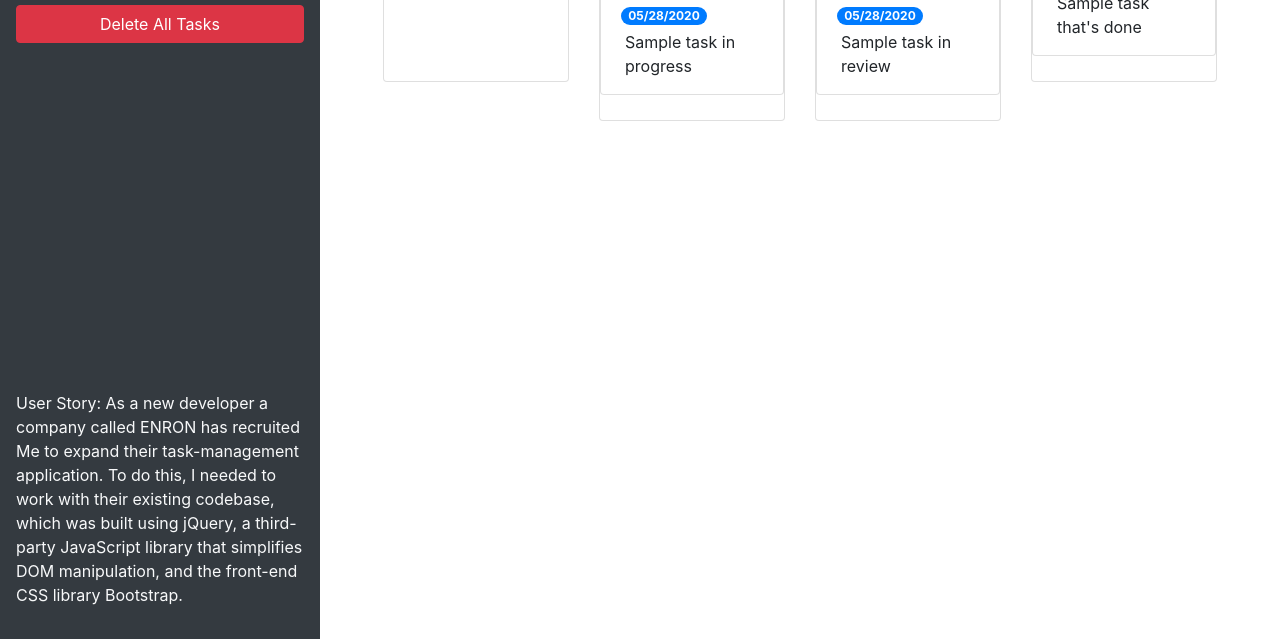
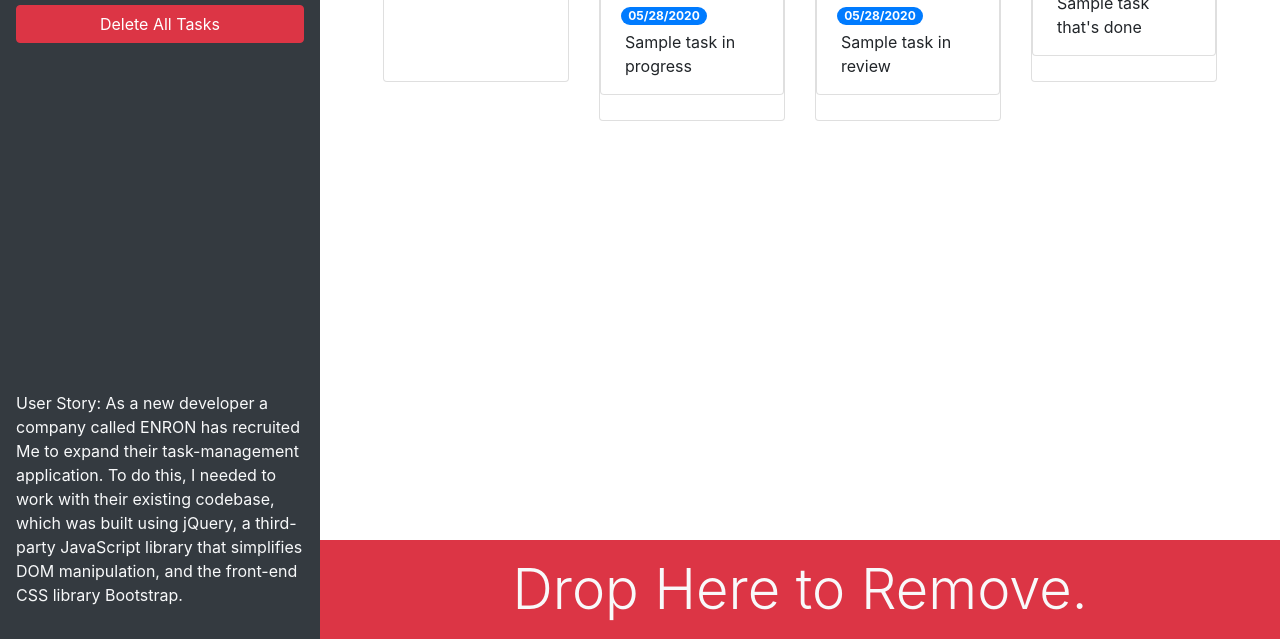
Before and after one commit to AndreBlankholm/Task-Master-Pro, a plain HTML site: page index.html in a window 1280 px wide. Shown: the part 161-800 px from the top of the page. Drawn offline with nearby package versions, Linux system fonts and the light colour scheme.

Commit message:
added  drop to remove div

```diff
--- a/index.html
+++ b/index.html
@@ -6,6 +6,7 @@
   <meta name="viewport" content="width=device-width, initial-scale=1.0, shrink-to-fit=no">
   <meta http-equiv="X-UA-Compatible" content="ie=edge">
   <link rel="stylesheet" href="https://cdnjs.cloudflare.com/ajax/libs/twitter-bootstrap/4.3.1/css/bootstrap.min.css">
+  <link rel="stylesheet" href="https://cdnjs.cloudflare.com/ajax/libs/jqueryui/1.12.1/themes/base/jquery-ui.min.css">
   <link rel="stylesheet" href="./assets/css/style.css" />
   <title>Taskmaster Pro</title>
 </head>
@@ -21,7 +22,7 @@
       <p class="mt-auto d-none d-lg-block">User Story: As a new developer a company called ENRON has recruited Me to expand their task-management application. To do this, I needed to work with their existing codebase, which was built using jQuery, a third-party JavaScript library that simplifies DOM manipulation, and the front-end CSS library Bootstrap.
       </p>
     </header>
-    <main class="col-12 col-lg-9">
+    <main class="col-12 col-lg-9 d-flex flex-column">
       <div class="m-5 row justify-content-around">
         <!-- todo start -->
    <div class="col-12 col-md-6 col-xl-3 mb-3">
@@ -71,8 +72,13 @@
    </div>
    <!-- done end -->
      </div>
+     <div class="mt-auto" id="trash">
+      <div class="w-100 bg-danger p-3 text-center text-light display-4">
+        Drop Here to Remove.
+      </div>
    </div>
 
+  </div>
     </main>
 
   <!-- Modal ---------------------------------------------------------------------------------------------------------------------->
@@ -107,6 +113,7 @@
   </div>
 
   <script src="https://cdnjs.cloudflare.com/ajax/libs/jquery/3.4.1/jquery.min.js"></script>
+   <script src="https://cdnjs.cloudflare.com/ajax/libs/jqueryui/1.12.1/jquery-ui.min.js"></script>
   <script src="https://cdnjs.cloudflare.com/ajax/libs/popper.js/1.15.0/umd/popper.min.js"></script>
   <script src="https://cdnjs.cloudflare.com/ajax/libs/twitter-bootstrap/4.3.1/js/bootstrap.min.js"></script>
   <script src="./assets/js/script.js"></script>
```
